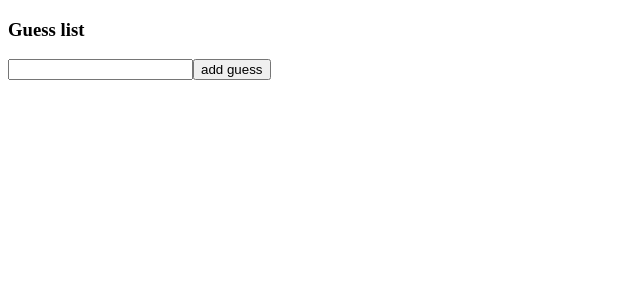
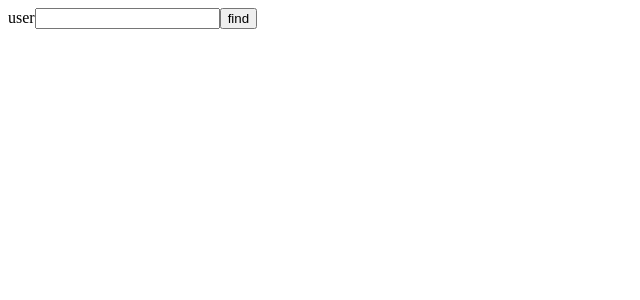
Before and after one commit to piincher/react-typescript, a React (Create React App) app: page / in a window 1280 px wide. Shown: the top 300 px of the page, without its empty margins (0-640 px from the left). Built offline with nearby package versions, Linux system fonts and the light colour scheme.

Commit message:
type unions in state

```diff
--- a/src/index.tsx
+++ b/src/index.tsx
@@ -1,8 +1,9 @@
 import ReactDOM from "react-dom";
 import { List } from "./state/List";
+import { UserSearch } from "./state/userSearch";
 
 const App = () => {
-    return <List />
+    return <UserSearch />
 }
 
 ReactDOM.render(<App />, document.querySelector("#root"))
--- /dev/null
+++ b/src/state/userSearch.tsx
@@ -0,0 +1,22 @@
+import React, { useState } from "react";
+const users = [
+    { name: 'ibrahim', age: 20 },
+    { name: 'douga', age: 20 },
+    { name: 'boukary', age: 20 }
+]
+export const UserSearch: React.FC = () => {
+    const [name, setName] = useState('')
+    const [user, setUser] = useState<{ name: string, age: number } | undefined>()
+    const onClick = () => {
+        const foundUser = users.find((user) => {
+            return user.name === name
+        })
+        setUser(foundUser)
+    }
+    return <div>user
+        <input value={name} onChange={(e) => setName(e.target.value)} />
+        <button onClick={onClick}>find</button>
+
+        <div>{user?.name}</div>
+    </div>
+}
```
